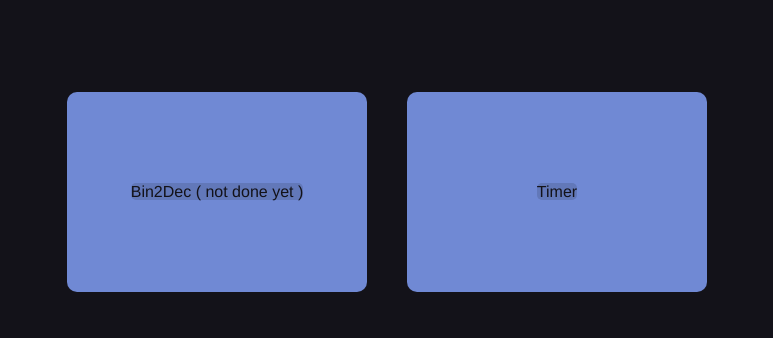
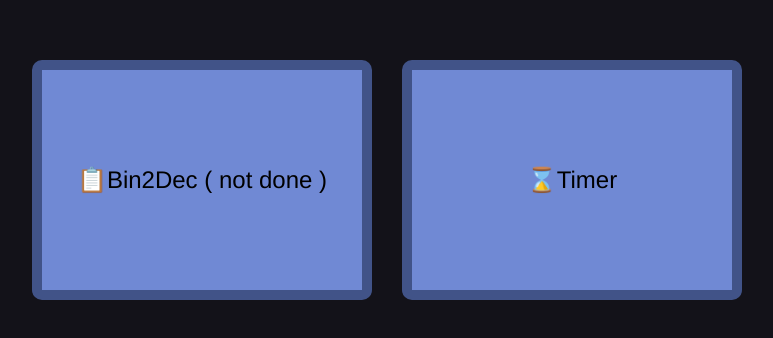
Before and after one commit to ackinari/80s-challenge, a plain HTML site: page index.html in a window 1280 px wide. Shown: the part 216-554 px from the top of the page, without its empty margins (253-1026 px from the left). Drawn offline with Linux system fonts and the light colour scheme.

Commit message:
its more beautiful now

```diff
--- a/index.html
+++ b/index.html
@@ -9,8 +9,8 @@
 </head>
 <body>
     <div class="container">
-        <div id="block"><p><a href="./Bin2Dec">Bin2Dec ( not done yet )</a></p></div>
-        <div id="block"><p><a href="./timer">Timer</a></p></div>
+        <div id="block"><p><a href="./Bin2Dec">&#x1F4CB;Bin2Dec ( not done )</a></p></div>
+        <div id="block"><p><a href="./timer">&#x231B;Timer</a></p></div>
     </div>
 </body>
 </html>
--- a/main.css
+++ b/main.css
@@ -3,35 +3,49 @@ body {
 }
 
 .container {
+    height: 97vh; /* make the div height to be the same as the page height */
+    display: flex;
+    justify-content: center; /* where it is in the X axis */
+    flex-wrap: wrap; /* almost a "break line" */
+    align-content: center; /* where it is in the Y axis */
+
+    animation: start 0.5s ease-in-out;
+}
+#block {
+    margin: 15px;
+    border: solid 10px #415388;
+    padding: 10px;
+    background-color: #7089D4;
+    border-radius: 10px;
+    width: 300px;
+    height: 200px;
+
     display: flex;
     justify-content: center;
     align-items: center;
-    height: 100vh;
-}
 
-#block {
-    display: flex;
-    align-items: center;
-    justify-content: center;
-    margin: 20px;
-    height: 200px;
-    width: 300px;
-    background-color: #7089D4;
-    border-radius: 10px;
-    text-align: center;
     font-family: 'Franklin Gothic Medium', 'Arial Narrow', Arial, sans-serif;
 }
 
 a {
-    background-color: #6278b9;
-    color:#131219;
+    font-size: 24px;
+    color:#000000;
+    padding: 5px;
     text-decoration: none;
-    transition: font-size 0.1s;
-    transition: color 0.1s;
     border-radius: 5px;
+    transition: all 0.25s;
 }
 a:hover {
-    color:#10006d;
-    font-size: calc(100% + 5px);
-    transition: font-size 0.1s;
+    background-color: #6278b9;
+    font-size: 28px;
+    transition: all 0.1s;
 }
+
+@keyframes start {
+    0% {
+        height: 0px;
+    };
+    100% {
+        height: 200px;
+    }
+}
```
